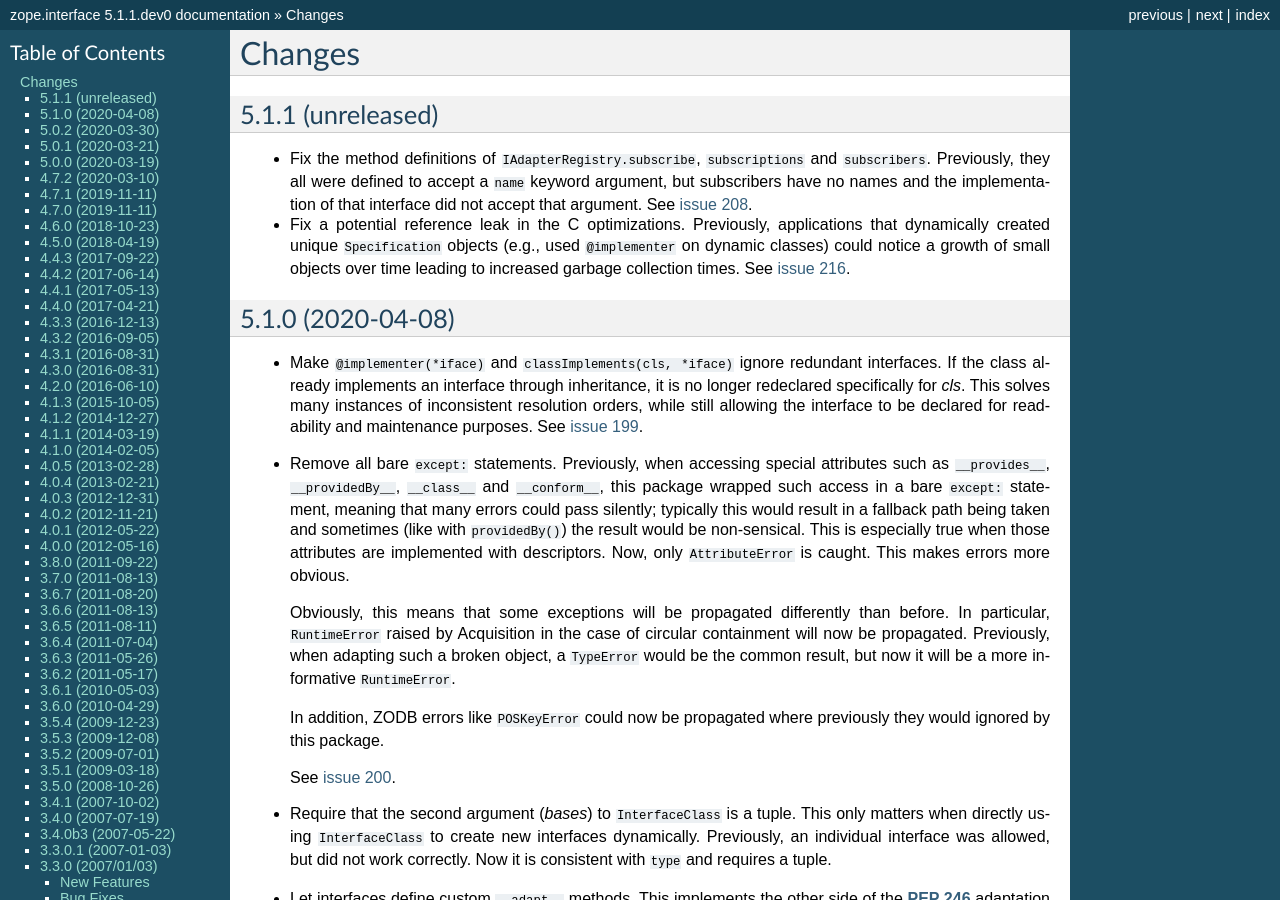
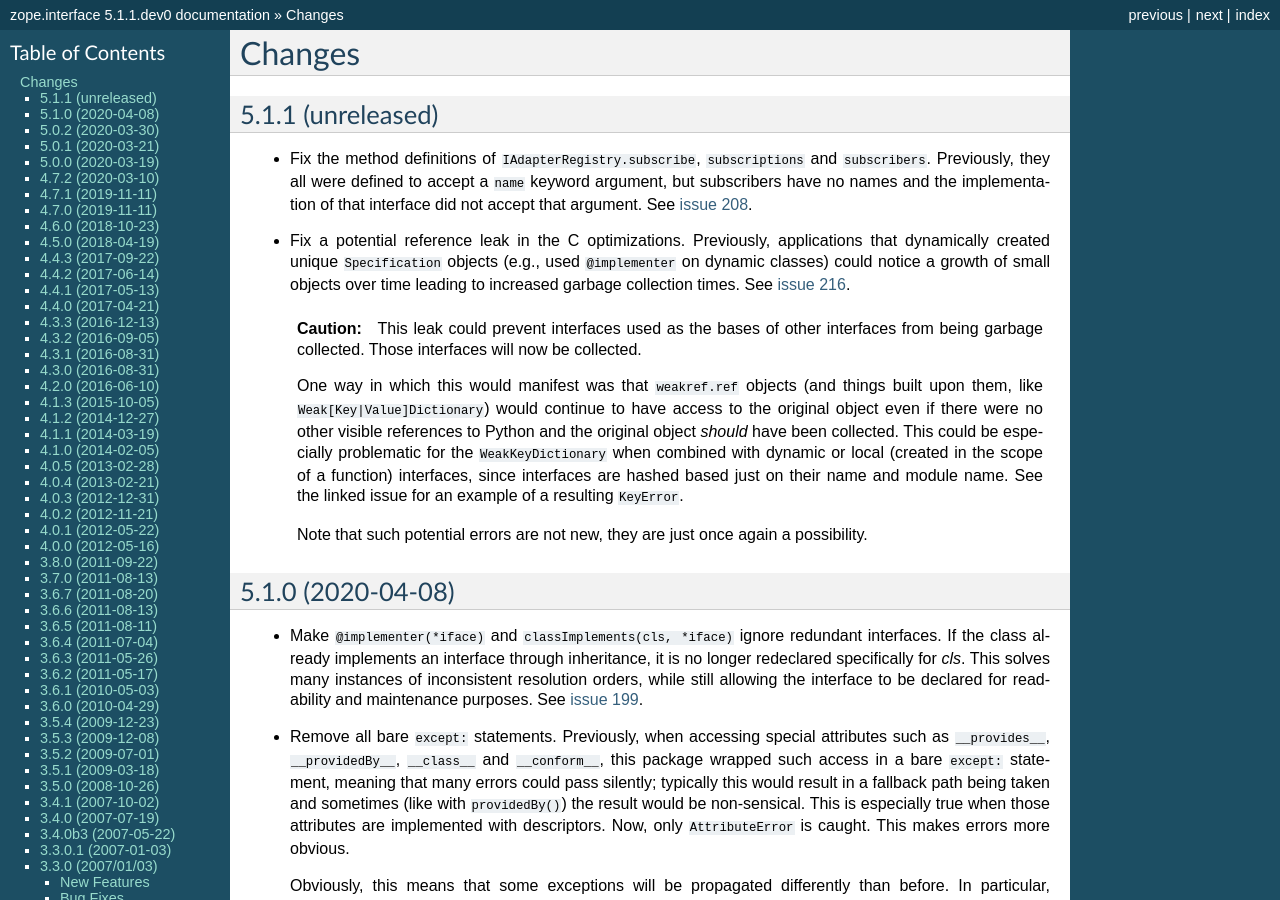
Before and after one commit to zopefoundation/zope.interface, a Sphinx documentation site: the page built from docs/changes.rst, in a window 1280 px wide and 900 px high. Built offline with Sphinx 7.4.7, drawn with Linux system fonts in a browser that asks for light colours.

Commit message:
Add info on the interaction of weakrefs and interface hashing.

```diff
--- a/CHANGES.rst
+++ b/CHANGES.rst
@@ -18,6 +18,27 @@
   notice a growth of small objects over time leading to increased
   garbage collection times. See `issue 216
   <https://github.com/zopefoundation/zope.interface/issues/216>`_.
+
+  .. caution::
+
+     This leak could prevent interfaces used as the bases of
+     other interfaces from being garbage collected. Those interfaces
+     will now be collected.
+
+     One way in which this would manifest was that ``weakref.ref``
+     objects (and things built upon them, like
+     ``Weak[Key|Value]Dictionary``) would continue to have access to
+     the original object even if there were no other visible
+     references to Python and the original object *should* have been
+     collected. This could be especially problematic for the
+     ``WeakKeyDictionary`` when combined with dynamic or local
+     (created in the scope of a function) interfaces, since interfaces
+     are hashed based just on their name and module name. See the
+     linked issue for an example of a resulting ``KeyError``.
+
+     Note that such potential errors are not new, they are just once
+     again a possibility.
+
 
 5.1.0 (2020-04-08)
 ==================
```
Also changed, not shown: docs/api/specifications.rst (+64 -0 lines).
